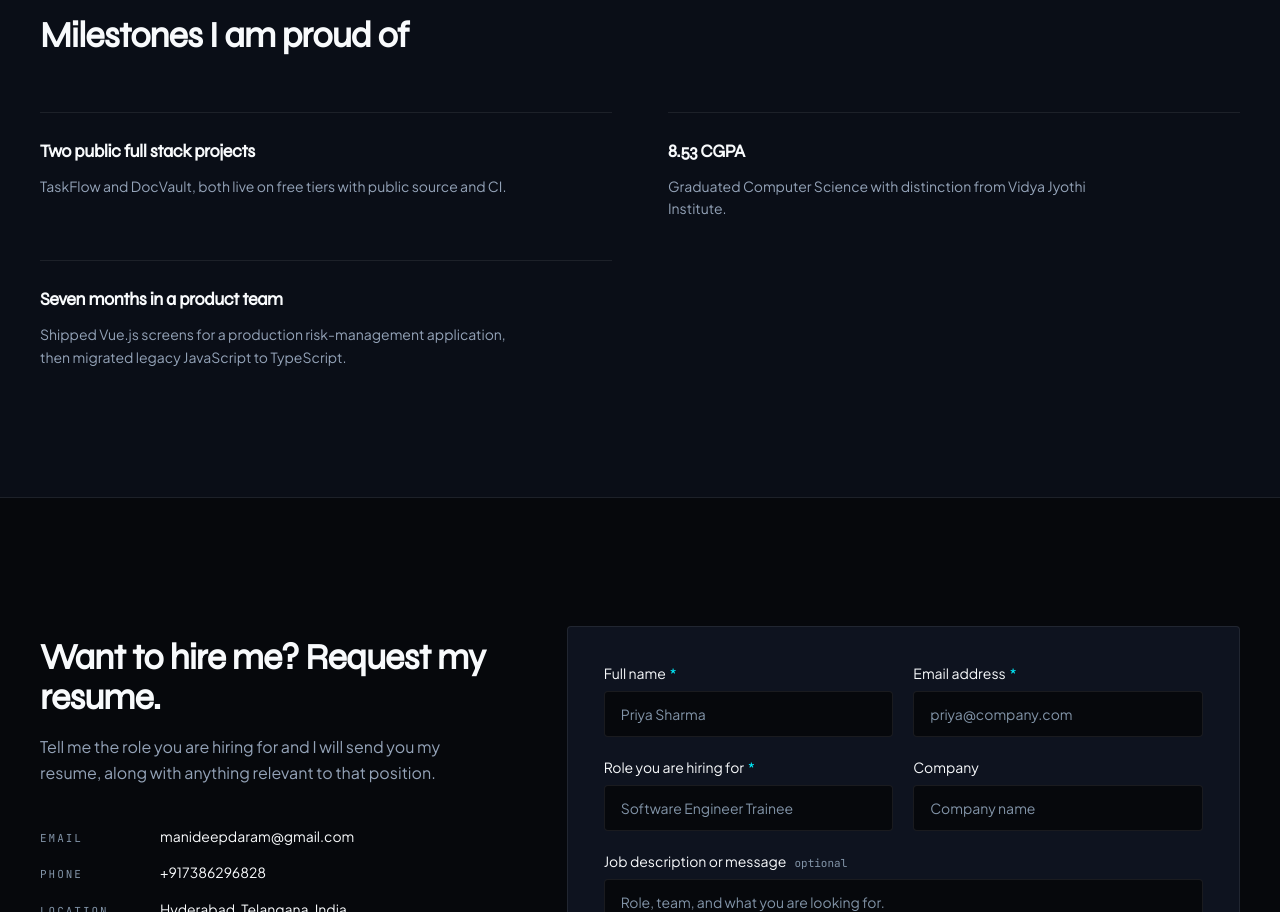
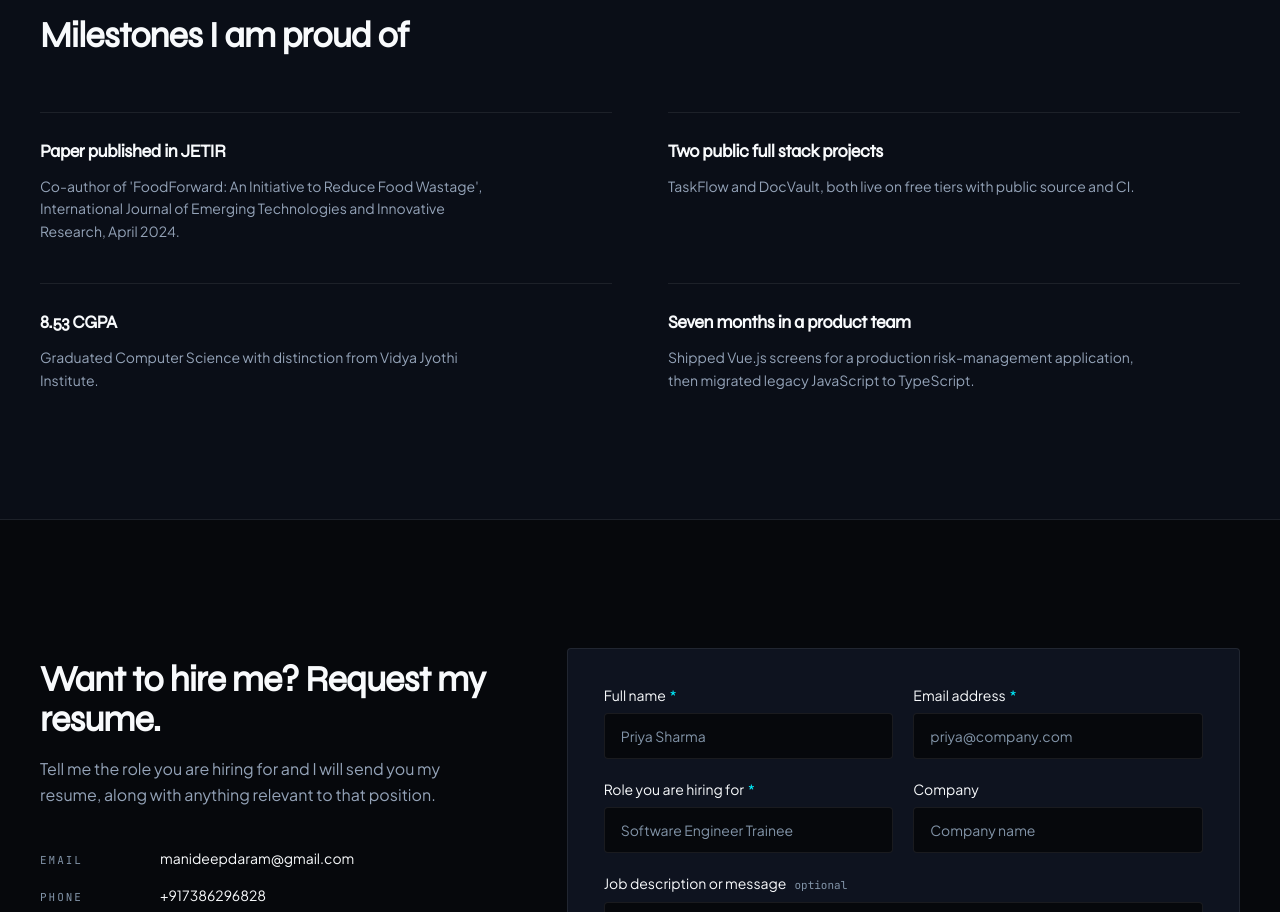
Before and after one commit to 0535MANIDEEP/manideepdaram, a React (Vite) app in the folder client/: page / in a window 1280 px wide. Shown: the part 5340-6252 px from the top of the page. Built offline with nearby package versions, Linux system fonts and the light colour scheme; no server answers.

Commit message:
feat: cite the JETIR publication on the site

```diff
--- a/client/src/components/ProjectDetail.jsx
+++ b/client/src/components/ProjectDetail.jsx
@@ -12,7 +12,7 @@ import { Icon } from './icons.jsx';
  * Rendered as an overlay rather than as a new page in a router, because the site
  * has no router and adding one for two projects would be a dependency and a
  * routing layer to maintain in exchange for two URLs. It does get a real URL,
- * `#/project/foodforward`, so it is linkable and the browser back button closes
+ * `#/project/taskflow`, so it is linkable and the browser back button closes
  * it, which is the part that actually matters.
  *
  * Everything actionable lives here. The card carries exactly two buttons, so a
--- a/client/src/data/content.js
+++ b/client/src/data/content.js
@@ -263,6 +263,10 @@ export const milestones = {
   heading: 'Milestones I am proud of',
   items: [
     {
+      title: 'Paper published in JETIR',
+      detail: "Co-author of 'FoodForward: An Initiative to Reduce Food Wastage', International Journal of Emerging Technologies and Innovative Research, April 2024.",
+    },
+    {
       title: 'Two public full stack projects',
       detail: 'TaskFlow and DocVault, both live on free tiers with public source and CI.',
     },
```
